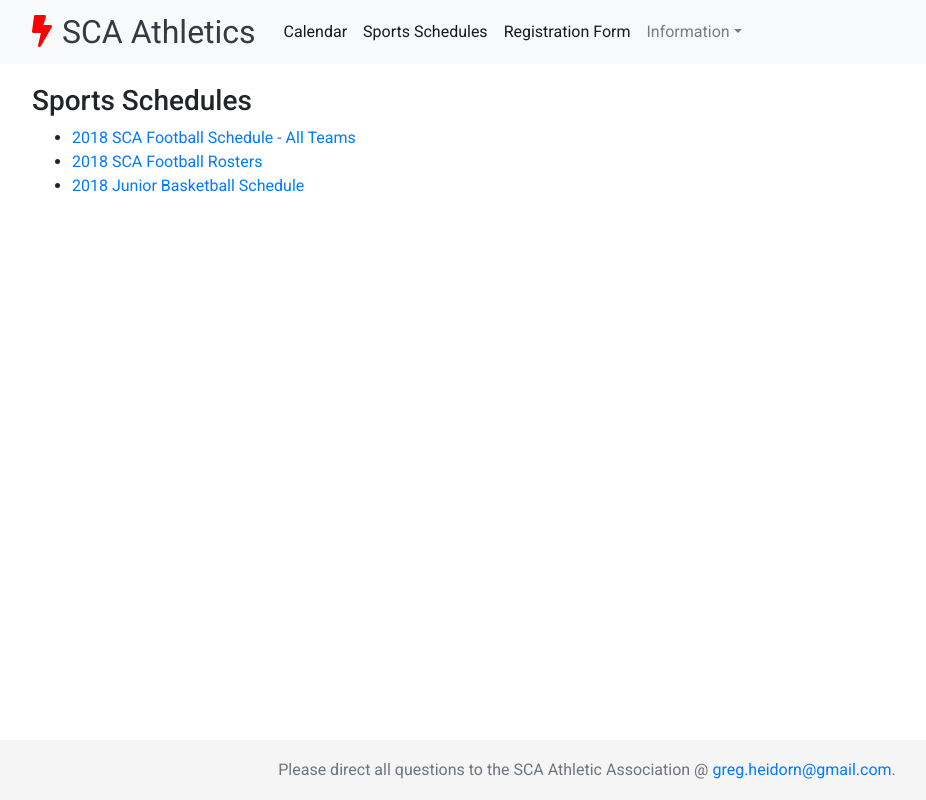
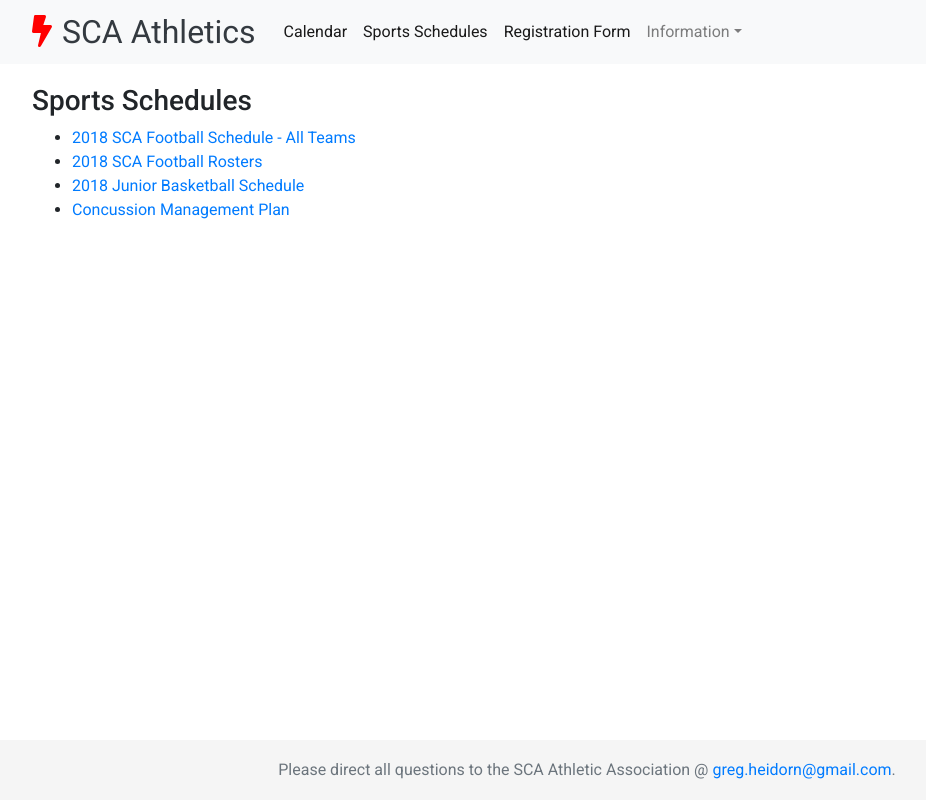
Before and after one commit to gheidorn/sca-athletics, a React (Create React App) app: page /schedule in a window 1280 px wide. Shown: the whole page, without its empty margins (53-979 px from the left). Built offline with nearby package versions, Linux system fonts and the light colour scheme.

Commit message:
added concussion mgmt plan link

```diff
--- a/src/pages/SportsSchedulePage.js
+++ b/src/pages/SportsSchedulePage.js
@@ -24,6 +24,11 @@ class SportsSchedulePage extends Component {
                 2018 Junior Basketball Schedule
               </a>
             </li>
+            <li>
+              <a href="https://www.dropbox.com/s/qxkso331w7rnhs3/ConcussionMgmtPlan.pdf?dl=0">
+                Concussion Management Plan
+              </a>
+            </li>
           </ul>
         </div>
       </div>
```
